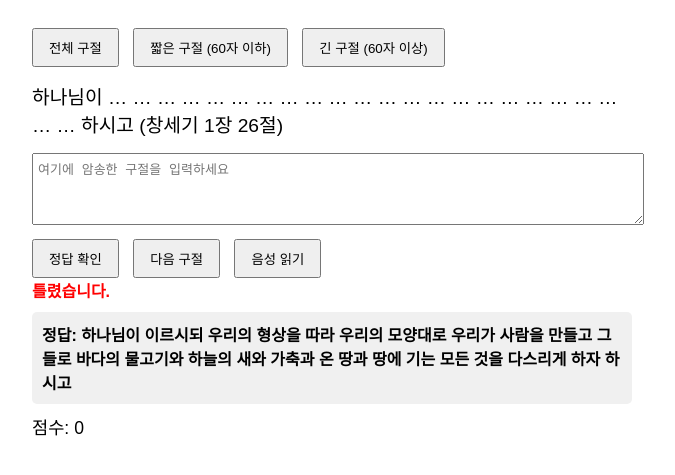
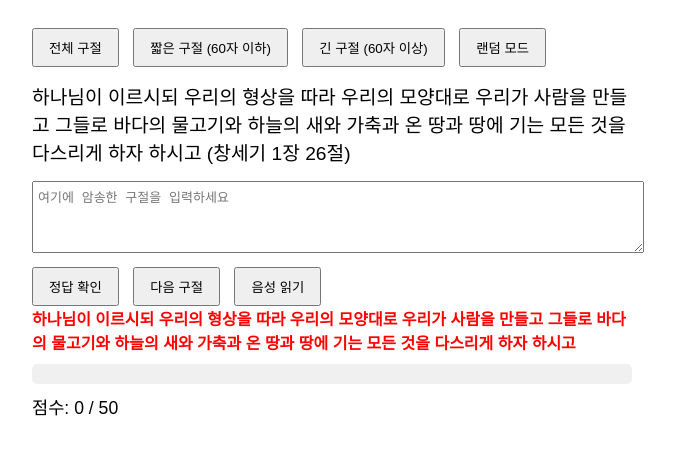
Before and after one commit to gomchan1004/biblepro, a plain HTML site: page index.html in a window 1280 px wide. Both pictures are taken after a click on the button "정답 확인". Shown: the part 79-554 px from the top of the page, without its empty margins (308-983 px from the left). Drawn offline with Linux system fonts and the light colour scheme.

Commit message:
Update index.html

```diff
--- a/index.html
+++ b/index.html
@@ -25,6 +25,7 @@
   <button onclick="setVerseLength('all')">전체 구절</button>
   <button onclick="setVerseLength('short')">짧은 구절 (60자 이하)</button>
   <button onclick="setVerseLength('long')">긴 구절 (60자 이상)</button>
+  <button onclick="toggleRandom()">랜덤 모드</button>
 </div>
 
 <div id="verse"></div>
@@ -39,7 +40,7 @@
 
 <div id="result"></div>
 <div id="correctVerse"></div>
-<div id="score">점수: 0</div>
+<div id="score"></div>
 
 <script>
 const verses = [
@@ -101,7 +102,9 @@ let score = 0;
 let wrongVersesQueue = [];
 let filteredVerses = [...verses];
 let isSpeaking = false; // 음성 재생 상태
+let randomMode = false;
 
+// ======== 요소 ========
 const verseDiv = document.getElementById("verse");
 const userInput = document.getElementById("userInput");
 const resultDiv = document.getElementById("result");
@@ -116,25 +119,32 @@ function setVerseLength(length) {
   if(length==="short") filteredVerses = verses.filter(v=>v.text.length<=60);
   else if(length==="long") filteredVerses = verses.filter(v=>v.text.length>60);
   else filteredVerses = [...verses];
-  // 순차 인덱스 초기화
   nextVerse.index = 0;
-  // 초기화된 상태에서 바로 첫 문제 표시
   nextVerse();
 }
 
-// ======== 다음 구절 (순차적: 사용자 데이터 배열 순서 유지) ========
+// ======== 랜덤 모드 토글 ========
+function toggleRandom() {
+  randomMode = !randomMode;
+  nextVerse.index = 0;
+  nextVerse();
+}
+
+// ======== 다음 구절 ========
 function nextVerse(){
   userInput.value="";
   resultDiv.innerHTML="";
   correctVerseDiv.innerHTML="";
 
-  // 먼저 오답 큐에 남은 문제를 재출제
   if(wrongVersesQueue.length>0) {
     currentVerse = wrongVersesQueue.shift();
   } else {
-    if (typeof nextVerse.index === "undefined") nextVerse.index = 0;
-    // 순차적으로 진행, 끝에 도달하면 완료 메시지 표시하고 버튼 비활성화
-    if (nextVerse.index >= filteredVerses.length) {
+    if(randomMode) {
+      const randIndex = Math.floor(Math.random() * filteredVerses.length);
+      currentVerse = filteredVerses[randIndex];
+    } else {
+      if(typeof nextVerse.index==="undefined") nextVerse.index = 0;
+      if(nextVerse.index >= filteredVerses.length){
         verseDiv.textContent = "🎉 모든 구절을 완료했습니다!";
         currentVerse = null;
         checkBtn.disabled = true;
@@ -145,92 +155,43 @@ function nextVerse(){
       currentVerse = filteredVerses[nextVerse.index];
       nextVerse.index++;
     }
-
-  if(currentVerse) verseDiv.textContent = showPartialVerse(currentVerse.text) + " (" + currentVerse.reference + ")";
-  isSpeaking = false; // 음성 상태 초기화
-  // 상태 표시
-  const idx = Math.min(nextVerse.index, filteredVerses.length);
-  resultDiv.textContent = `${idx}/${filteredVerses.length} 문제 중`;
   }
 
-// ======== 구절 일부만 보여주기 ========
-function showPartialVerse(text){
-  // 원본 로직 유지: 공백 기준 단어 분리
-  const words = text.trim().split(" ");
-  if(words.length <= 3) return text;
-  const middle = words.slice(1, -1).map(() => "…").join(" ");
-  return `${words[0]} ${middle} ${words[words.length-1]}`;
-}
-
-// ======== 문자열 정규화: 띄어쓰기 및 구두점 무시 ========
-function normalizeText(t) {
-  if (!t) return "";
-  return t
-    .replace(/\s+/g, "")                     // 모든 공백 제거
-    .replace(/[.,!?;:·•"“”‘’'()\[\]{}—–…]/g, "") // 일반적 구두점 제거
-    .normalize("NFC")                        // 유니코드 정규화 (한글 안정화)
-    .toLowerCase();                          // 소문자화 (영문 대비)
+  if(currentVerse) verseDiv.textContent = currentVerse.text + " (" + currentVerse.reference + ")";
+  isSpeaking = false;
 }
 
 // ======== 정답 확인 ========
 function checkAnswer(){
   if(!currentVerse) return;
-  const input = userInput.value.trim();
-  const normalizedInput = normalizeText(input);
-  const normalizedAnswer = normalizeText(currentVerse.text);
 
-  if(normalizedInput === normalizedAnswer){
-    resultDiv.innerHTML = "<span class='green'>정답!</span>";
+  const inputWords = userInput.value.replace(/\s+/g,' ').trim().split(' ');
+  const verseWords = currentVerse.text.split(' ');
+
+  let outputHtml = '';
+  verseWords.forEach((word,i)=>{
+    if(inputWords[i]===word) outputHtml += `<span class="green">${word}</span> `;
+    else outputHtml += `<span class="red">${word}</span> `;
+  });
+
+  resultDiv.innerHTML = outputHtml;
+
+  if(inputWords.join(' ')===currentVerse.text){
     score++;
-    scoreDiv.textContent = `점수: ${score}`;
   } else {
-    // 유사도 계산: 간단한 Levenshtein 기반 비율 (오차를 허용)
-    const similarity = calcSimilarity(normalizedInput, normalizedAnswer);
-    if (similarity >= 0.92 && normalizedInput.length > 0) {
-      // 매우 근접한 경우에도 정답으로 처리 (띄어쓰기·구두점 정도 차이)
-      resultDiv.innerHTML = "<span class='green'>정답! (거의 일치)</span>";
-      score++;
-      scoreDiv.textContent = `점수: ${score}`;
-    } else {
-      resultDiv.innerHTML = "<span class='red'>틀렸습니다.</span>";
-      correctVerseDiv.textContent = "정답: " + currentVerse.text;
     wrongVersesQueue.push(currentVerse);
   }
-  }
+  scoreDiv.textContent = "점수: " + score + " / " + filteredVerses.length;
 }
 
-// ======== 유사도 계산: Levenshtein distance => 0..1 유사도 반환 ========
-function calcSimilarity(a, b) {
-  if (a === b) return 1;
-  if (a.length === 0 || b.length === 0) return 0;
-  const dp = Array.from({length: a.length+1}, () => new Array(b.length+1).fill(0));
-  for (let i=0; i<=a.length; i++) dp[i][0] = i;
-  for (let j=0; j<=b.length; j++) dp[0][j] = j;
-  for (let i=1; i<=a.length; i++){
-    for (let j=1; j<=b.length; j++){
-      const cost = a[i-1] === b[j-1] ? 0 : 1;
-      dp[i][j] = Math.min(dp[i-1][j] + 1, dp[i][j-1] + 1, dp[i-1][j-1] + cost);
-    }
-  }
-  const distance = dp[a.length][b.length];
-  const maxLen = Math.max(a.length, b.length);
-  return 1 - distance / maxLen;
-}
-
-// ======== 음성 읽기 (토글형) ========
+// ======== 읽기 ========
 function readVerse(){
-  if(!currentVerse) return;
-
-  if(isSpeaking) {
-    speechSynthesis.cancel();
-    isSpeaking = false;
-  } else {
+  if(!currentVerse || isSpeaking) return;
   const utter = new SpeechSynthesisUtterance(currentVerse.text);
   utter.lang = "ko-KR";
-    utter.onend = () => { isSpeaking = false; };
+  utter.onend = ()=>{ isSpeaking=false; }
+  isSpeaking = true;
   speechSynthesis.speak(utter);
-    isSpeaking = true;
-  }
 }
 
 // ======== 초기 실행 ========
```
Lines whose indentation alone changed are shown as unchanged.
